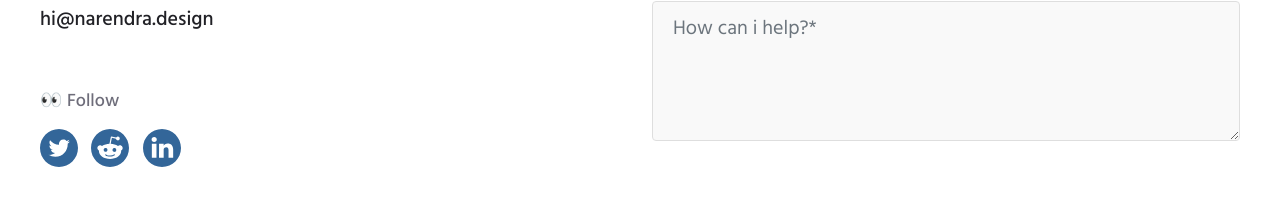
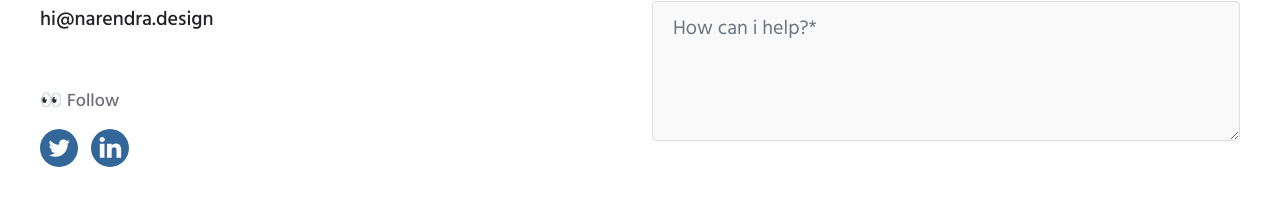
Before and after one commit to narenkram/Lance, a Nuxt app: page / in a window 1280 px wide. Shown: the part 4231-4450 px from the top of the page. Built offline with nearby package versions, Linux system fonts and the light colour scheme.

Commit message:
remove reddit

```diff
--- a/pages/index.vue
+++ b/pages/index.vue
@@ -420,13 +420,6 @@
                   alt="narenkram_twitter_icon"
                 />
               </a>
-              <a href="https://www.reddit.com/user/narenkram" target="_blank">
-                <img
-                  src="~/assets/icons/reddit.svg"
-                  class="me-1 img-fluid SocialIcon"
-                  alt="narenkram_reddit_icon"
-                />
-              </a>
               <a href="https://www.linkedin.com/in/narenkram/" target="_blank">
                 <img
                   src="~/assets/icons/linkedin.svg"
@@ -495,13 +488,6 @@
                 alt="narenkram_twitter_icon"
               />
             </a>
-            <a href="https://www.reddit.com/user/narenkram" target="_blank">
-              <img
-                src="~/assets/icons/reddit.svg"
-                class="me-1 img-fluid SocialIcon"
-                alt="narenkram_reddit_icon"
-              />
-            </a>
             <a href="https://www.linkedin.com/in/narenkram/" target="_blank">
               <img
                 src="~/assets/icons/linkedin.svg"
```
